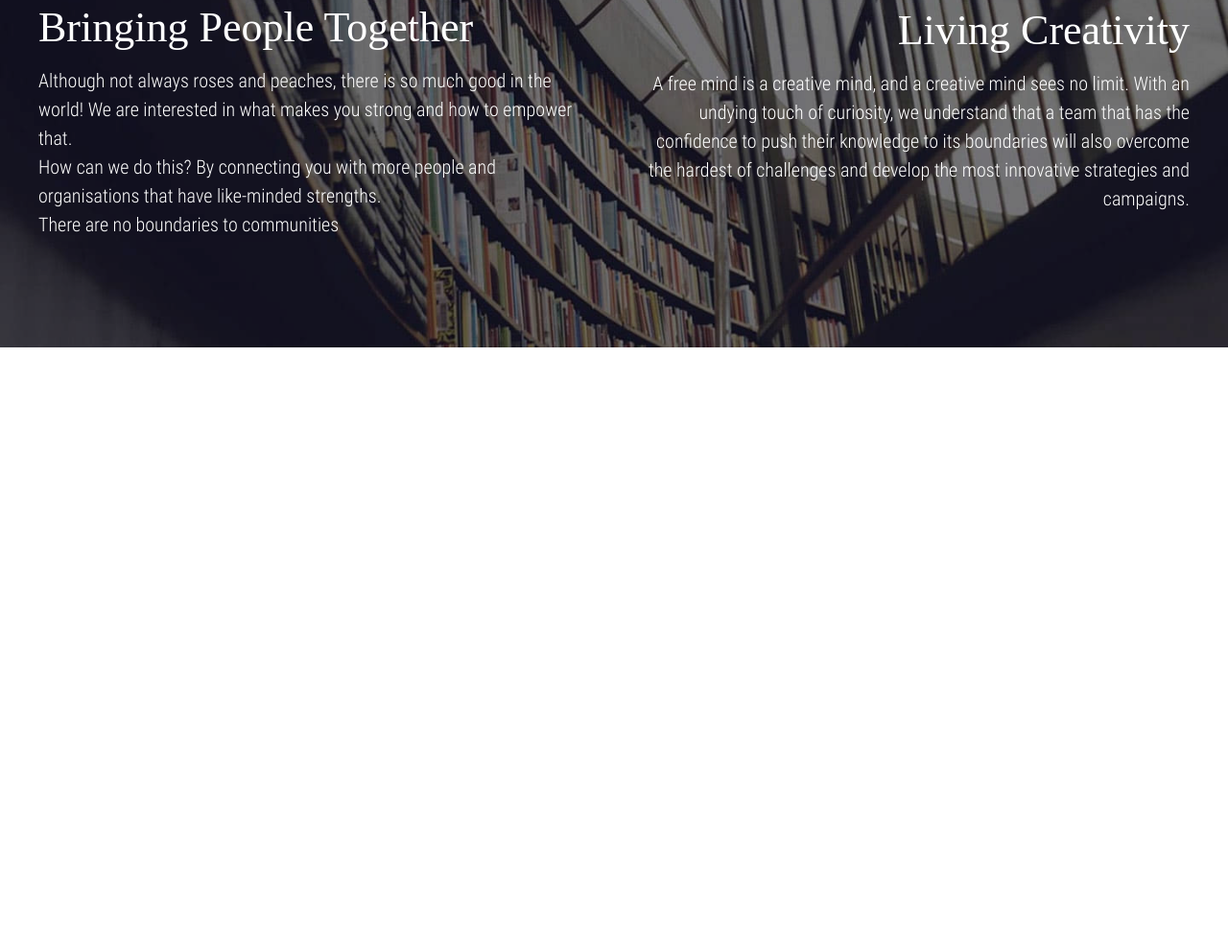
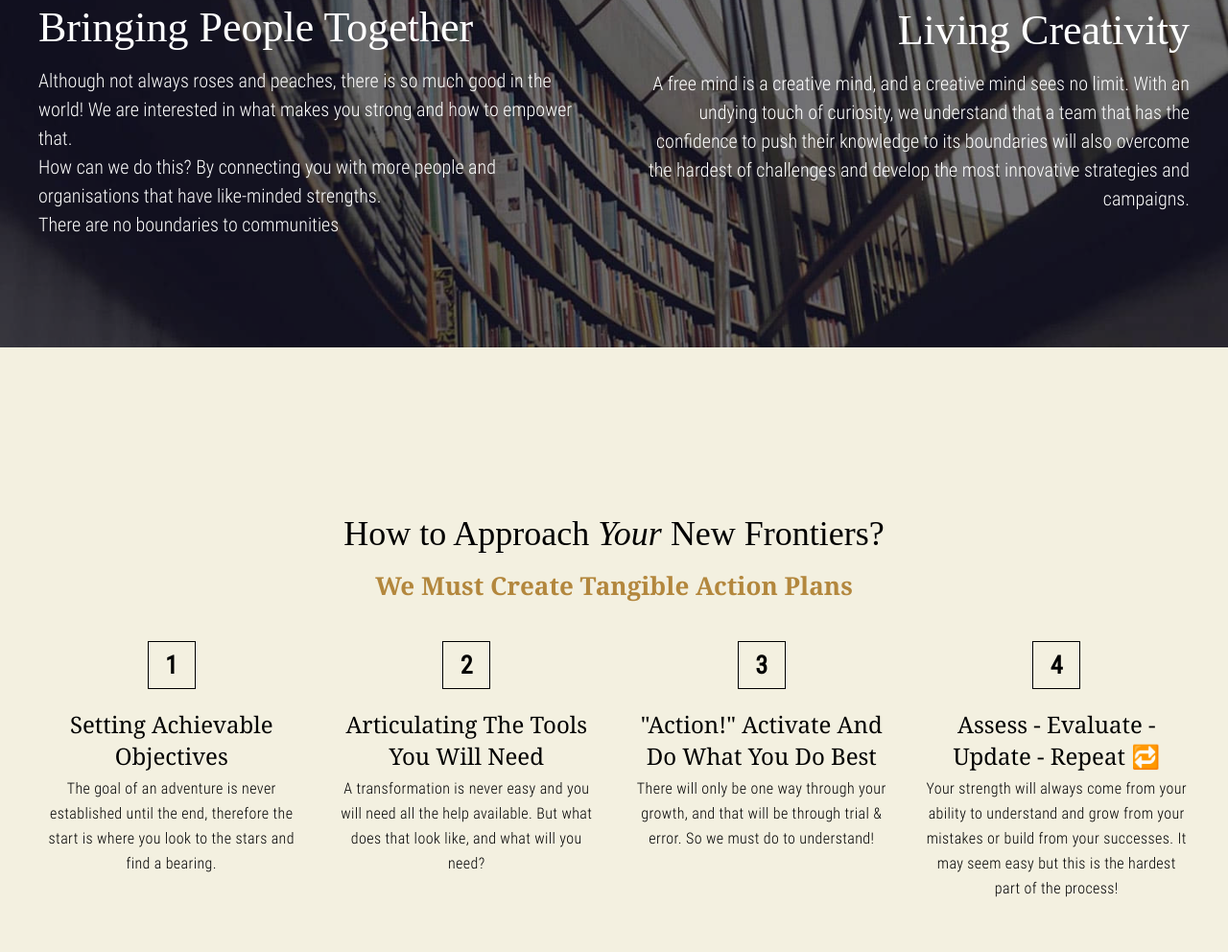
Before and after one commit to Pudones/lp-gdc-consulting, a plain HTML site: page index.html in a window 1280 px wide. Shown: the part 2038-3030 px from the top of the page at 96% size. Before the commit the page ends 2400 px from the top, so only its background shows below. Drawn offline with Linux system fonts and the light colour scheme; a web font is replaced by a local one.

Commit message:
- new "plans" section added.

```diff
--- a/index.html
+++ b/index.html
@@ -96,33 +96,55 @@
 
     </section>
 
-    <!-- <section class="section_about_wrapper">
-      <div class="overlay"></div>
-      <div class="section_about_container">
-        <div class="section_about">
-          <div class="section_about_content">
-            <h2 class="title fs36 fs44-d color-white">Walking The Talk</h2>
-            <p class="text fs20 color-white">Beyond mere promises, the work we do must have an impact. But how do we measure that? </p>
-            <p class="text fs20 color-white">First we must listen to our instincts, then we account for a good dose of hard work, blended with experts' advices.</p>
+    <section class="section_plans_wrapper">
+      <div class="section_plans_container pad-40">
+
+        <h2 class="title fs36 text-center mb-15">How to Approach <em class="text-italic">Your</em> New Frontiers?</h2>
+        <h3 class="subtitle subtitle_plans fs26 text-center mb-40">We Must Create Tangible Action Plans</h3>
+
+
+        <div class="section_plans_content_wrapper">
+
+          <div class="section_plans_content mb-50">
+            <div class="section_plans_title mb-5">
+              <div class="section_plans_title_number fs26 text-bold roboto">1</div>
+              <h4 class="subtitle subtitle_plans--center fs24 text-500">Setting Achievable Objectives</h4>
+            </div>
+            <p class="text text_plans--center fs16 line26 ls4 text-light">The goal of an adventure is never established until the end,
+              therefore the start is where you look to the stars and find a bearing.</p>
           </div>
-          <div class="section_about_content">
-            <h2 class="title fs36 fs44-d color-white">Building on cultures of values</h2>
-            <p class="text fs20 color-white">With trust at the heart of all decisions, your business will not be where it is today without your values. Every action you take towards development must encompass these values. That is how you empower </p>
+
+          <div class="section_plans_content mb-50">
+            <div class="section_plans_title mb-5">
+              <div class="section_plans_title_number fs26 text-bold roboto">2</div>
+              <h4 class="subtitle subtitle_plans--center fs24 text-500">Articulating The Tools You Will Need</h4>
+            </div>
+            <p class="text text_plans--center fs16 line26 ls4 text-light">A transformation is never easy and you will need all the help
+              available. But what does that look like, and what will you need?</p>
           </div>
-          <div class="section_about_content">
-            <h2 class="title fs36 fs44-d color-white">Bringing People Together</h2>
-            <p class="text fs20 color-white">Although not always roses and peaches, there is so much good in the world! We are interested in what makes you strong and how to empower that.</p>
-            <p class="text fs20  color-white">How can we do this? By connecting you with more people and organisations that have like-minded strengths.</p>
-            <p class="text fs20 color-white">There are no boundaries to communities</p>
+
+          <div class="section_plans_content mb-50">
+            <div class="section_plans_title mb-5">
+              <div class="section_plans_title_number fs26 text-bold roboto">3</div>
+              <h4 class="subtitle subtitle_plans--center fs24 text-500">"Action!" Activate And Do What You Do Best</h4>
+            </div>
+            <p class="text text_plans--center fs16 line26 ls4 text-light">There will only be one way through your growth, and that will be
+              through trial & error. So we must do to understand!</p>
           </div>
-          <div class="section_about_content">
-            <h2 class="title fs36 fs44-d color-white">Living Creativity</h2>
-            <p class="text fs20 color-white">A free mind is a creative mind, and a creative mind sees no limit. With an undying touch of curiosity, we understand that a team that has the confidence to push their knowledge to its boundaries will also overcome the hardest of challenges and develop the most innovative strategies and campaigns.</p>
+
+          <div class="section_plans_content mb-50">
+            <div class="section_plans_title mb-5">
+              <div class="section_plans_title_number fs26 text-bold roboto">4</div>
+              <h4 class="subtitle subtitle_plans--center fs24 text-500">Assess - Evaluate - Update - Repeat 🔁</h4>
+            </div>
+            <p class="text text_plans--center fs16 line26 ls4 text-light">Your strength will always come from your ability to understand
+              and grow from your mistakes or build from your successes. It may seem easy but this is the hardest part of
+              the process!</p>
           </div>
         </div>
+
       </div>
-
-    </section> -->
+    </section>
 
   </main>
 
--- a/src/scss/blocks/_section_intro.scss
+++ b/src/scss/blocks/_section_intro.scss
@@ -1,8 +1,6 @@
 @use '../utils/mixins';
 
 .section_intro_wrapper {
-  width: 100%;
-  height: 100%;
   background: url('../../assets/images/section-intro-bg.jpeg') 50% 50% no-repeat;
   background-size: cover;
   position: relative;
@@ -20,7 +18,6 @@
   }
 
   .section_intro_container {
-    // padding: 168px 28px;
     padding: 70px 28px;
     min-height: 100vh;
     position: relative;
--- /dev/null
+++ b/src/scss/blocks/_section_plans.scss
@@ -0,0 +1,31 @@
+@use '../utils/mixins';
+@use '../utils/variables';
+
+.section_plans_wrapper {
+  min-height: 100vh;
+  background-color: variables.$beige;
+
+  .section_plans_container {
+    @include mixins.flexCenter;
+    flex-direction: column;
+    min-height: 100vh;
+    max-width: 540px;
+    margin: 0 auto;
+
+    @include mixins.forLargeScreen {
+      max-width: variables.$large;
+    }
+
+    .section_plans_content_wrapper {
+      @include mixins.forLargeScreen {
+        display: flex;
+        gap: 30px;
+      }
+      .section_plans_content {
+        @include mixins.forLargeScreen {
+          flex: 25%;
+        }
+      }
+    }
+  }
+}
--- /dev/null
+++ b/src/scss/components/_plans_title_number.scss
@@ -0,0 +1,18 @@
+@use '../utils/mixins';
+
+.section_plans_title {
+  display: flex;
+  gap: 20px;
+
+  @include mixins.forLargeScreen {
+    flex-direction: column;
+    align-items: center;
+  }
+
+  .section_plans_title_number {
+    @include mixins.flexCenter;
+    min-width: 50px;
+    height: 50px;
+    border: 1px solid black;
+  }
+}
--- a/src/scss/components/_subtitle.scss
+++ b/src/scss/components/_subtitle.scss
@@ -1,3 +1,16 @@
+@use '../utils/mixins';
+@use '../utils/variables';
+
 .subtitle {
   font-family: 'Cardo', Georgia, serif;
 }
+
+.subtitle_plans {
+  color: variables.$gold;
+}
+
+.subtitle_plans--center {
+  @include mixins.forLargeScreen {
+    text-align: center;
+  }
+}
--- a/src/scss/components/_text.scss
+++ b/src/scss/components/_text.scss
@@ -1,3 +1,11 @@
+@use '../utils/mixins';
+
 .text {
   font-family: 'RobotoCondensed', sans-serif;
 }
+
+.text_plans--center {
+  @include mixins.forLargeScreen {
+    text-align: center;
+  }
+}
--- a/src/scss/main.scss
+++ b/src/scss/main.scss
@@ -13,8 +13,10 @@
 @use '../scss/components/growth_image';
 @use '../scss/components/growth_text';
 @use '../scss/components/about_content';
+@use '../scss/components/plans_title_number';
 
 // Blocks
 @use '../scss/blocks/section_intro';
 @use '../scss/blocks/section_growth';
 @use '../scss/blocks/section_about';
+@use '../scss/blocks/section_plans';
--- a/src/scss/utils/_helpers.scss
+++ b/src/scss/utils/_helpers.scss
@@ -17,12 +17,76 @@
 .mb-15 {
   margin-bottom: 15px;
 }
+.mb-20 {
+  margin-bottom: 20px;
+}
+.mb-25 {
+  margin-bottom: 25px;
+}
 .mb-30 {
   margin-bottom: 30px;
 }
 .mb-35 {
   margin-bottom: 35px;
 }
+.mb-40 {
+  margin-bottom: 40px;
+}
+.mb-45 {
+  margin-bottom: 45px;
+}
+.mb-50 {
+  margin-bottom: 50px;
+}
+
+.pad-40 {
+  padding: 40px;
+}
+
+// Texto
+.line23 {
+  line-height: 23px;
+}
+.line26 {
+  line-height: 26px;
+}
+.line30 {
+  line-height: 30px;
+}
+.line38 {
+  line-height: 38px;
+}
+.line43 {
+  line-height: 43px;
+}
+
+.ls4 {
+  letter-spacing: 0.4px;
+}
+
+.text-center {
+  text-align: center;
+}
+.text-shadow-15 {
+  text-shadow: 0 1px 4px rgba(0,0,0,.15);
+}
+.text-light {
+  font-weight: 300;
+}
+.text-500 {
+  font-weight: 500;
+}
+.text-bold {
+  font-weight: 700;
+}
+.text-italic {
+  font-style: italic;
+}
+
+.roboto {
+  font-family: 'RobotoCondensed';
+}
+
 
 // Overlay
 .overlay {
@@ -34,36 +98,14 @@
   background-color: rgba(0, 0, 0, 0.4);
 }
 
-// Texto
-.line23 {
-  line-height: 23px;
-}
-.line30 {
-  line-height: 30px;
-}
-.line38 {
-  line-height: 38px;
-}
-.line43 {
-  line-height: 43px;
-}
-.text-center {
-  text-align: center;
-}
-.text-shadow-15 {
-  text-shadow: 0 1px 4px rgba(0,0,0,.15);
-}
-.text-light {
-  font-weight: 300;
-}
-.text-italic {
-  font-style: italic;
-}
 
 // Other
 .zin1 {
   z-index: 1;
 }
+
+
+// Eachs
 
 @each $fs, $value in variables.$font-size {
   .#{$fs}{
--- a/src/scss/utils/_variables.scss
+++ b/src/scss/utils/_variables.scss
@@ -1,3 +1,7 @@
+// Container
+$mobile: 540px;
+$large: 1280px;
+
 // Font Size
 $font-16: 1.6rem;
 $font-20: 2.0rem;
@@ -30,6 +34,7 @@ $purple: #8867ba;
 $purple2: #a58ccc;
 $gold: #b3873d;
 $ice: #e6e6e6;
+$beige: #f3f0e0;
 
 $color: (
   "black": $black,
```
Also changed, not shown: src/css/main.css, 1 other file.
